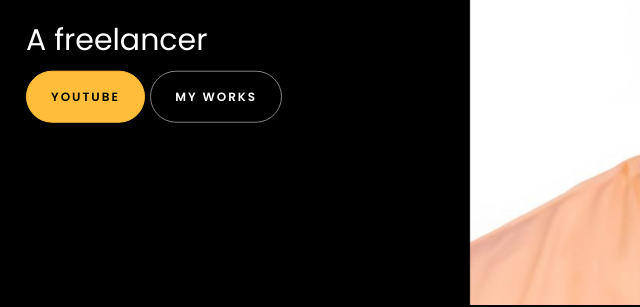
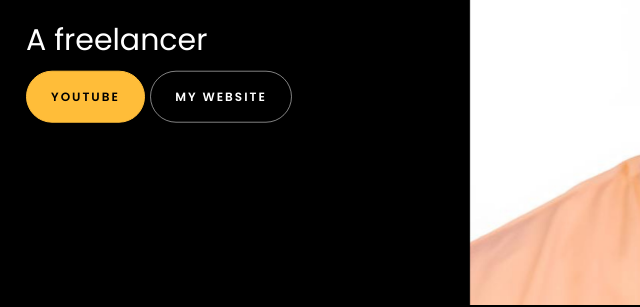
Before and after one commit to Hasankuet76/hasab.kuet.io, a plain HTML site: page index.html in a window 1280 px wide. Shown: the part 445-752 px from the top of the page, 59-699 px from the left. Drawn offline with Linux system fonts and the light colour scheme; files whose address does not match are found by name.

Commit message:
Update index.html

```diff
--- a/index.html
+++ b/index.html
@@ -191,7 +191,7 @@
 						<!-- <h2 class="d-flex" style="margin-bottom: 0">With over 5 years of experience</h2> -->
 						<!-- <br> -->
 			            <p><a href="https://www.youtube.com/@travelwithhasan1" class="btn btn-primary py-3 px-4">YouTube</a>
-							<a href="https://digitalms24.blogspot.com/" class="btn btn-white btn-outline-white py-3 px-4">My works</a></p>
+							<a href="https://digitalms24.blogspot.com/" class="btn btn-white btn-outline-white py-3 px-4">My website</a></p>
 		            </div>
 		          </div>
 	        	</div>
```
